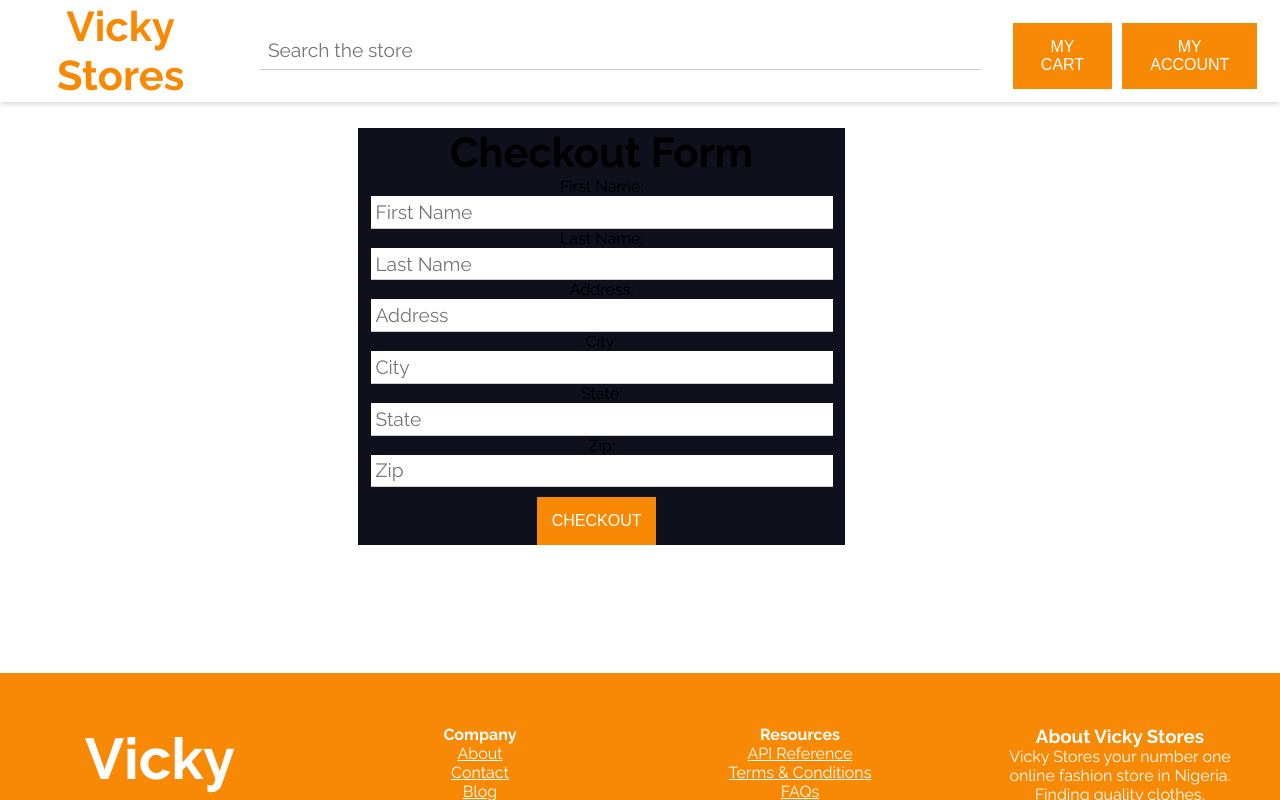
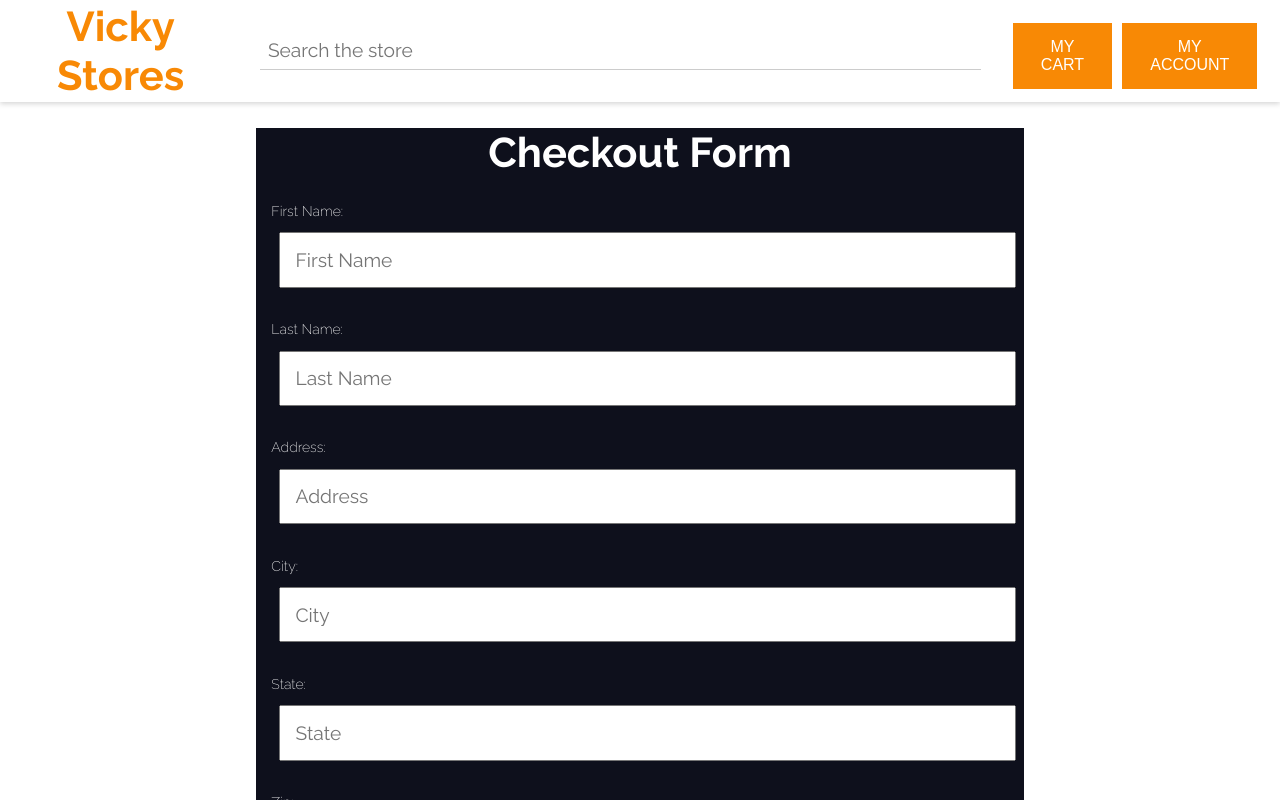
Before and after one commit to seyeonigbinde/vicky-stores, a React (Create React App) app: page /checkout in a window 1280 px wide. Shown: the top 800 px of the page. Built offline with nearby package versions, Linux system fonts and the light colour scheme.

Commit message:
Checkout Form Fixed

```diff
--- a/src/components/CheckoutForm.js
+++ b/src/components/CheckoutForm.js
@@ -19,8 +19,8 @@ const CheckoutForm = () => {
   }
 
   return (
-    <>
-      <form onSubmit={handleSubmit}>
+    <section>
+      <form onSubmit={handleSubmit} className='checkout_container'>
         <h2>Checkout Form</h2>
         <label>
           First Name:
@@ -82,9 +82,9 @@ const CheckoutForm = () => {
       {showSuccessMessage && (
         <div className='success-message' data-testid='successMessage'>
           <p>
-            You have ordered some plants! Woo-hoo! <span role='img'>🎉</span>
+            You have ordered some items! Woo-hoo! <span role='img'>🎉</span>
           </p>
-          <p>Your new green friends will be shipped to:</p>
+          <p>Your orders will be shipped to:</p>
           <br />
           <br />
           <p>
@@ -96,7 +96,7 @@ const CheckoutForm = () => {
           </p>
         </div>
       )}
-    </>
+    </section>
   )
 }
 
--- a/src/index.css
+++ b/src/index.css
@@ -133,6 +133,10 @@ nav {
 .checkout_title h5 {
   text-align: left;
 }
+.checkout_container {
+  width: 60%;
+}
+
 .product-card {
   display: flex;
   margin: 2%;
@@ -219,6 +223,30 @@ nav {
   background-color: #f88905;
 }
 input {
+  font-family: 'Raleway', sans-serif;
+  font-size: 1.2rem;
+  width: 100%;
+  padding: 2%;
+  margin: 1%;
+  /* border-top: hidden;
+  border-right: hidden;
+  border-left: hidden; */
+  /* border-bottom: 1px solid #ccc; */
+}
+
+label {
+  line-height: 2;
+  text-align: left;
+  display: block;
+  margin-bottom: 13px;
+  margin-top: 20px;
+  color: white;
+  font-size: 14px;
+  font-weight: 200;
+  padding: 0 2%;
+}
+
+.search_bar > input {
   width: 95%;
   padding: 1%;
   font-family: 'Raleway', sans-serif;
@@ -249,8 +277,9 @@ button:hover {
 
 form {
   background: #0e101c;
-  max-width: 38%;
-  margin: 10% 28%;
+  max-width: 75%;
+  margin: 10% 20%;
+  color: #fff;
 }
 footer {
   background-color: #f88905;
```
